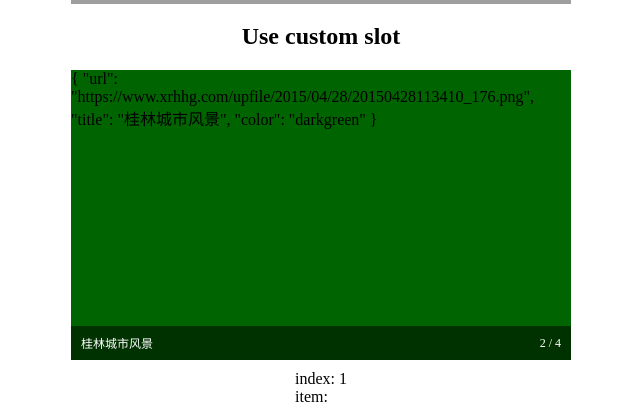
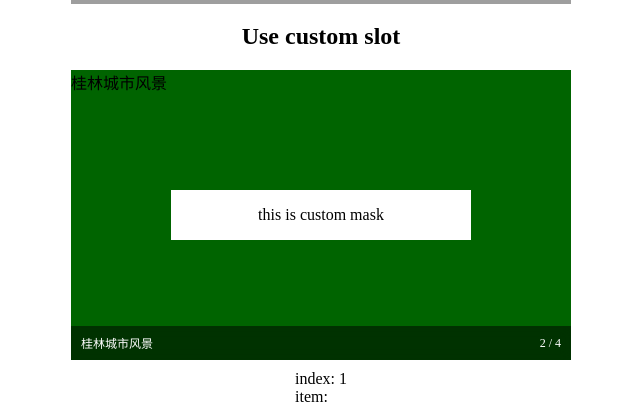
Before and after one commit to yezipi/vue3-easy-swiper, a Vue app: page / in a window 1280 px wide. Shown: the part 361-771 px from the top of the page, without its empty margins (319-959 px from the left). Built offline with nearby package versions, Linux system fonts and the light colour scheme; grey boxes are pictures that could not be loaded.

Commit message:
feat: change slot

```diff
--- a/examples/App.vue
+++ b/examples/App.vue
@@ -25,7 +25,7 @@ const list = ref([
   {
     url: 'https://yezipi.oss-cn-beijing.aliyuncs.com/blog/cover/yezipi_1661961859446.jpg?x-oss-process=image/resize,w_150',
     title: '凤凰古城旅游风景',
-    color: 'darkblue',
+    color: 'darkgoldenrod',
   },
 ])
 
@@ -62,7 +62,7 @@ function onSwiperChange(index: number)  {
 }
 
 function onItemClick(item: any) {
-  currItem.value = item
+  alert(item.title)
 }
 
 </script>
@@ -88,7 +88,10 @@ function onItemClick(item: any) {
       @click="onItemClick"
     >
       <template #swiperItem="{ item }">
-        <div :style="{ background: item.color, height: '100%' }">{{ item }}</div>
+        <div :style="{ background: item.color, height: '100%' }">{{ item.title }}</div>
+      </template>
+      <template #swiperCustom>
+        <div class="custom-box">this is custom mask</div>
       </template>
     </vue3-easy-swiper>
 
@@ -118,4 +121,13 @@ function onItemClick(item: any) {
   display: flex; justify-content: center;margin-top: 20px;
 }
 .demo-btn button { margin: 0 30px; }
+.custom-box {
+  width: 300px;
+  height: 50px;
+  background: #fff;
+  position: absolute;
+  display: flex;
+  align-items: center;
+  justify-content: center;
+}
 </style>
--- a/lib/index.vue
+++ b/lib/index.vue
@@ -236,7 +236,7 @@ onMounted(() => {
     </ul>
     <!--swiper btn-->
     <div
-      v-if="showArrow && !$slots.swiperCustomButton"
+      v-if="showArrow"
       class="yzp-swiper-btn"
     >
       <div :class="{ hasBtnSlot: !!$slots.swiperLeftButton }" class="yzp-swiper-left" @click="prev">
@@ -246,9 +246,9 @@ onMounted(() => {
         <slot name="swiperRightButton"></slot>
       </div>
     </div>
-    <!--customer arrow-->
-    <slot name="swiperCustomButton"></slot>
-    <!--end swiper btn-->
+    <!--customer-->
+    <slot name="swiperCustom"></slot>
+    <!--end customer-->
 
     <!--swiper title-->
     <div v-if="showTitle && !showDots && items[swiperConfig.index].title" class="yzp-swiper-text">
@@ -273,6 +273,12 @@ onMounted(() => {
 </template>
 
 <style scoped>
+.yzp-swiper-wrap {
+  display: flex;
+  flex-direction: column;
+  align-items: center;
+  justify-content: center;
+}
 .yzp-swiper-wrap .yzp-swiper-btn > div {
   display: flex;
   align-items: center;
--- a/package.json
+++ b/package.json
@@ -8,7 +8,7 @@
     "lib"
   ],
   "description": "a easy vue3 loop swiper plugin",
-  "version": "1.2.5",
+  "version": "1.2.6",
   "main": "./dist/index.es.js",
   "typings": "./lib/typings/index.d.ts",
   "repository": {
```
Also changed, not shown: 1 other file (tests, documents, lock files or other folders).
